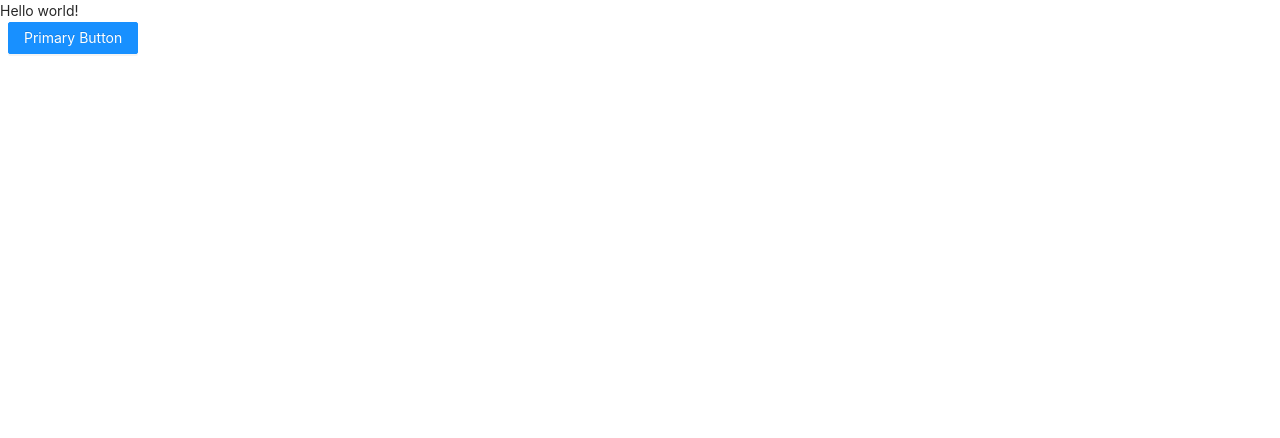
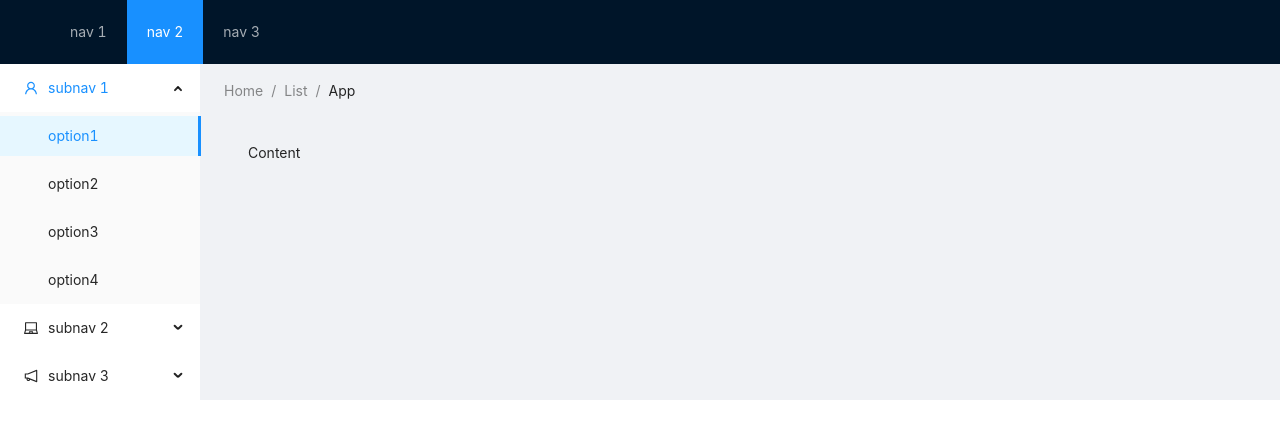
Before and after one commit to teamzz111/lifestyle-shopping, a Gatsby site: page / in a window 1280 px wide. Built offline with nearby package versions, Linux system fonts and the light colour scheme; Gatsby itself is replaced by a stand-in of ours.

Commit message:
Layout and path fix

```diff
--- a/gatsby-config.js
+++ b/gatsby-config.js
@@ -7,8 +7,9 @@
 module.exports = {
   /* Your site config here */
   plugins: [
-    "gatsby-plugin-tslint",
-    "gatsby-plugin-typescript",
-    "gatsby-plugin-styled-components",
+    'gatsby-plugin-tslint',
+    'gatsby-plugin-typescript',
+    'gatsby-plugin-styled-components',
+    'gatsby-plugin-root-import',
   ],
-}
+};
--- a/package.json
+++ b/package.json
@@ -17,6 +17,7 @@
     "api": "json-server --watch db.json"
   },
   "dependencies": {
+    "@ant-design/icons": "^4.2.2",
     "antd": "^4.6.1",
     "babel-plugin-styled-components": "^1.11.1",
     "gatsby": "^2.24.50",
@@ -35,6 +36,7 @@
     "@types/react-dom": "^16.9.8",
     "@types/react-redux": "^7.1.9",
     "@types/styled-components": "^5.1.2",
+    "gatsby-plugin-root-import": "^2.0.5",
     "prettier": "2.1.0",
     "tslint": "^6.1.3",
     "tslint-config-prettier": "^1.18.0",
--- a/src/pages/index.tsx
+++ b/src/pages/index.tsx
@@ -1,14 +1,67 @@
 import * as React from 'react';
 import 'antd/dist/antd.css';
-import { Button } from 'antd';
+import { Layout, Menu, Breadcrumb } from 'antd';
+import { UserOutlined, LaptopOutlined, NotificationOutlined } from '@ant-design/icons';
+
+const { SubMenu } = Menu;
+const { Header, Content, Sider } = Layout;
 
 const Home: React.FC = () => {
   return (
     <React.Fragment>
-      <div>Hello world!</div>
-      <Button type="primary" style={{ marginLeft: 8 }}>
-        Primary Button
-      </Button>
+      <Layout>
+        <Header className="header">
+          <div className="logo" />
+          <Menu theme="dark" mode="horizontal" defaultSelectedKeys={['2']}>
+            <Menu.Item key="1">nav 1</Menu.Item>
+            <Menu.Item key="2">nav 2</Menu.Item>
+            <Menu.Item key="3">nav 3</Menu.Item>
+          </Menu>
+        </Header>
+        <Layout>
+          <Sider width={200} className="site-layout-background">
+            <Menu
+              mode="inline"
+              defaultSelectedKeys={['1']}
+              defaultOpenKeys={['sub1']}
+              style={{ height: '100%', borderRight: 0 }}>
+              <SubMenu key="sub1" icon={<UserOutlined />} title="subnav 1">
+                <Menu.Item key="1">option1</Menu.Item>
+                <Menu.Item key="2">option2</Menu.Item>
+                <Menu.Item key="3">option3</Menu.Item>
+                <Menu.Item key="4">option4</Menu.Item>
+              </SubMenu>
+              <SubMenu key="sub2" icon={<LaptopOutlined />} title="subnav 2">
+                <Menu.Item key="5">option5</Menu.Item>
+                <Menu.Item key="6">option6</Menu.Item>
+                <Menu.Item key="7">option7</Menu.Item>
+                <Menu.Item key="8">option8</Menu.Item>
+              </SubMenu>
+              <SubMenu key="sub3" icon={<NotificationOutlined />} title="subnav 3">
+                <Menu.Item key="9">option9</Menu.Item>
+                <Menu.Item key="10">option10</Menu.Item>
+                <Menu.Item key="11">option11</Menu.Item>
+                <Menu.Item key="12">option12</Menu.Item>
+              </SubMenu>
+            </Menu>
+          </Sider>
+          <Layout style={{ padding: '0 24px 24px' }}>
+            <Breadcrumb style={{ margin: '16px 0' }}>
+              <Breadcrumb.Item>Home</Breadcrumb.Item>
+              <Breadcrumb.Item>List</Breadcrumb.Item>
+              <Breadcrumb.Item>App</Breadcrumb.Item>
+            </Breadcrumb>
+            <Content
+              className="site-layout-background"
+              style={{
+                padding: 24,
+                margin: 0,
+              }}>
+              Content
+            </Content>
+          </Layout>
+        </Layout>
+      </Layout>
     </React.Fragment>
   );
 };
```
Also changed, not shown: src/components/molecules/nav-bar/index.tsx (added, +7 -0 lines), tsconfig.json (+21 -24 lines), 1 other file.
